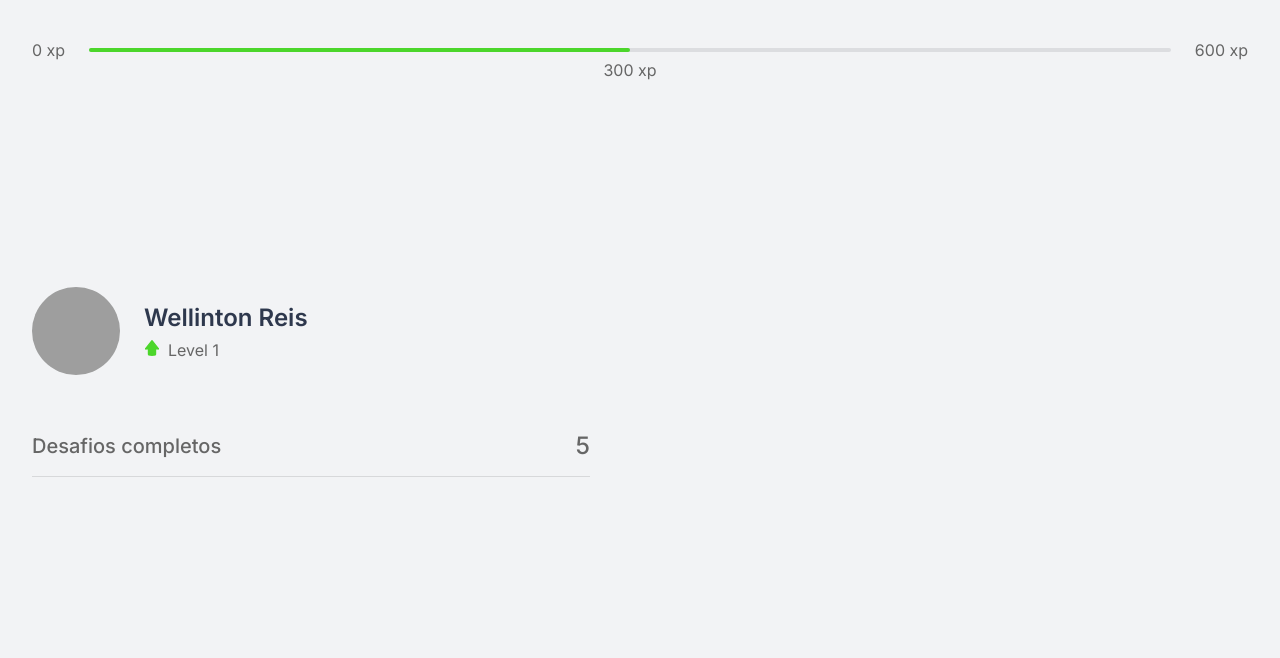
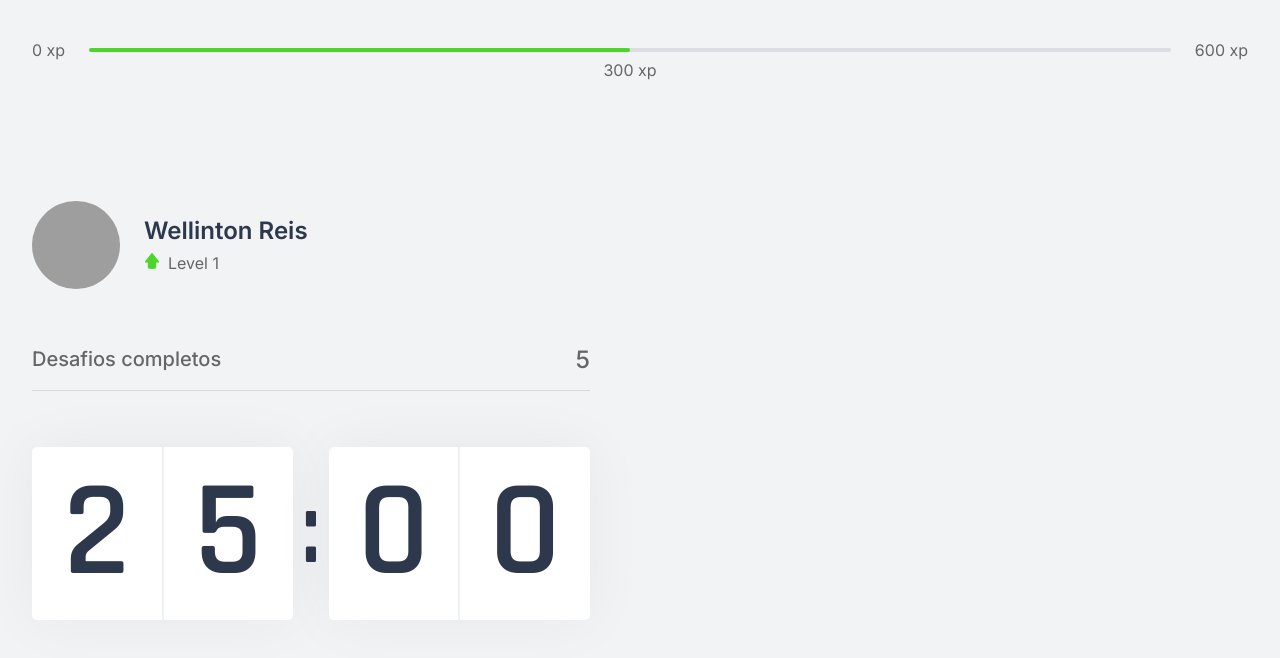
Before and after one commit to w-reis/move.it, a Next.js app: page / in a window 1280 px wide. Shown: the top 658 px of the page. Built offline with nearby package versions, Linux system fonts and the light colour scheme; grey boxes are pictures that could not be loaded.

Commit message:
create countdown component

```diff
--- /dev/null
+++ b/src/components/Countdown.tsx
@@ -0,0 +1,19 @@
+import styles from '../styles/components/Countdown.module.css';
+
+export function Countdown() {
+  return (
+    <div className={styles.countdownContainer}>
+      <div>
+        <span>2</span>
+        <span>5</span>
+      </div>
+
+      <span>:</span>
+
+      <div>
+        <span>0</span>
+        <span>0</span>
+      </div>
+    </div>
+  )
+}
--- a/src/pages/index.tsx
+++ b/src/pages/index.tsx
@@ -1,4 +1,5 @@
 import { CompletedChallenges } from "../components/CompletedChallenges";
+import { Countdown } from "../components/Countdown";
 import { ExperienceBar } from "../components/ExperienceBar";
 import { Profile } from "../components/Profile";
 
@@ -12,6 +13,7 @@ export default function Home() {
         <div>
           <Profile />
           <CompletedChallenges />
+          <Countdown />
         </div>
         <div></div>
       </section>
--- /dev/null
+++ b/src/styles/components/Countdown.module.css
@@ -0,0 +1,37 @@
+.countdownContainer {
+  display: flex;
+  align-items: center;
+  font-family: Rajdhani;
+  font-weight: 600;
+  color: var(--title)
+}
+
+.countdownContainer > div {
+  flex: 1px;
+  display: flex;
+  align-items: center;
+  justify-content: space-evenly;
+
+  background: var(--white);
+  box-shadow: 0 0 60px rgba(0, 0, 0, 0.05) ;
+  border-radius: 5px;
+  font-size: 8.5rem;
+  text-align: center;
+
+}
+
+.countdownContainer > div span {
+  flex: 1;
+}
+.countdownContainer > div span:first-child {
+  border-right: 1px solid #f0f1f3;
+}
+
+.countdownContainer > div span:last-child {
+  border-left: 1px solid #f0f1f3;
+}
+
+.countdownContainer > span {
+  font-size: 6.25rem;
+  margin: 0 0.5rem;
+}
```
